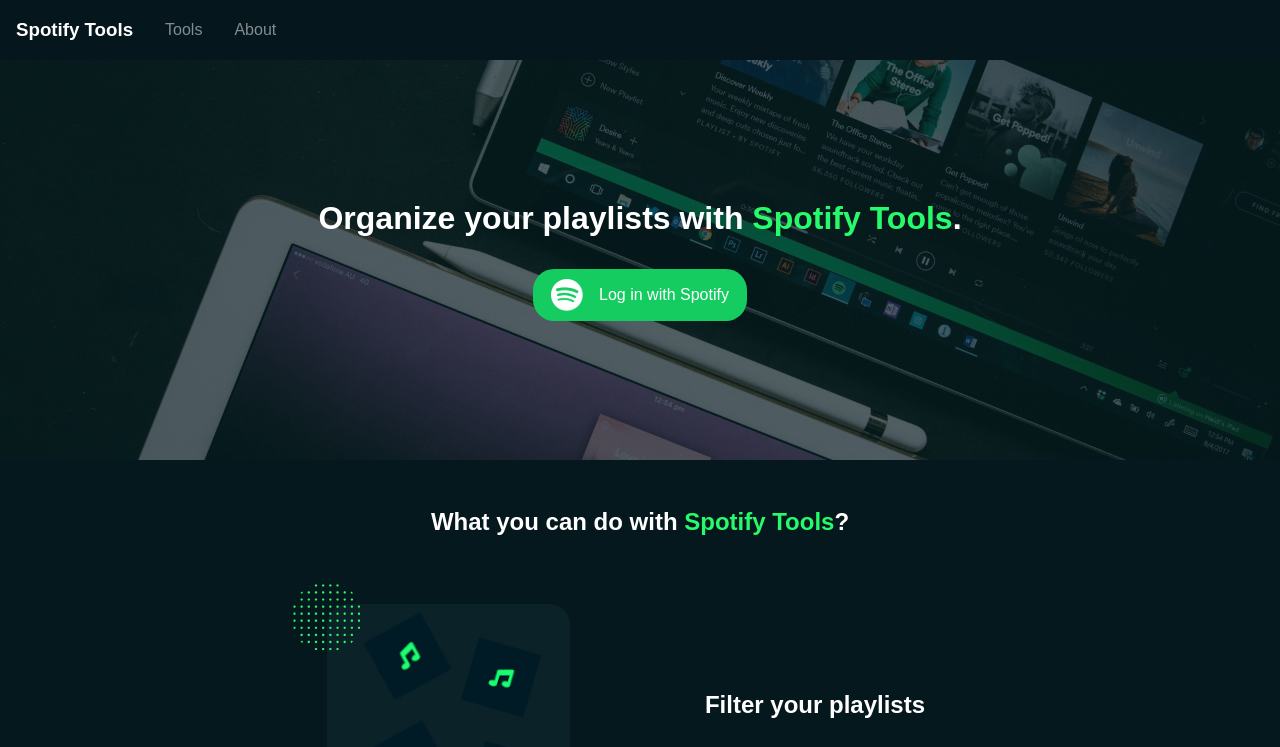
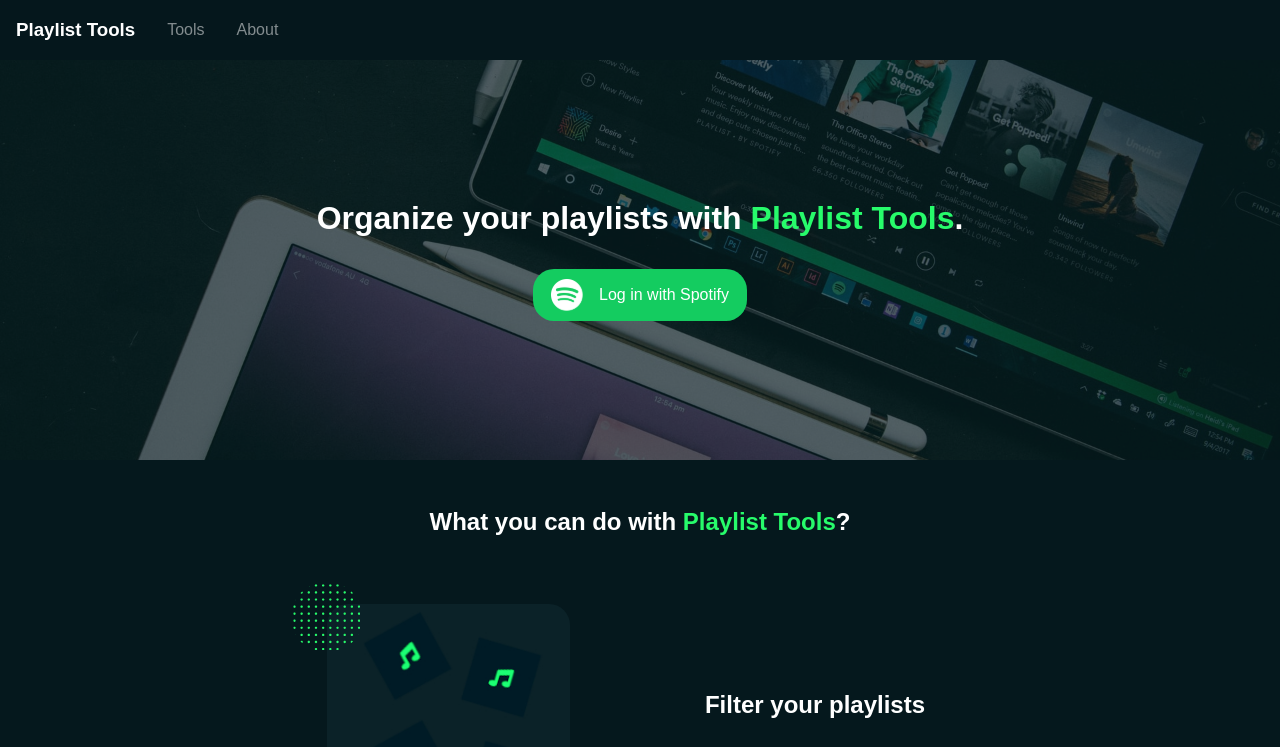
Before and after one commit to pawl0wski/Playlist-Tools, a Vue app: page / in a window 1280 px wide. Shown: the top 747 px of the page. Built offline with nearby package versions, Linux system fonts and the light colour scheme; no server answers; a web font is replaced by a local one.

Commit message:
Change name from Spotif-Tools to Playlist Tools

```diff
--- a/src/components/HomeView/Header.vue
+++ b/src/components/HomeView/Header.vue
@@ -3,7 +3,7 @@
         <div id="header-filter">
             <h1>
                 Organize your playlists with
-                <span class="main-color">Spotify Tools</span>.
+                <span class="main-color">Playlist Tools</span>.
             </h1>
             <SpotifyLoginButton v-if="!showLoginButton"></SpotifyLoginButton>
         </div>
--- a/src/components/NavigationBar/NavigationBar.vue
+++ b/src/components/NavigationBar/NavigationBar.vue
@@ -40,7 +40,7 @@
 export default defineComponent({
     data() {
         return {
-            name: "Spotify Tools",
+            name: "Playlist Tools",
             avatarUrl: "",
             username: "",
             isAuthorized: false,
--- a/src/views/AboutMe.vue
+++ b/src/views/AboutMe.vue
@@ -19,7 +19,7 @@
         </div>
         <div class="project-info">
             <h2>
-                Why I created <span class="main-color">Spotify Tools</span>?
+                Why I created <span class="main-color">Playlist Tools</span>?
             </h2>
             <p>
                 I really wanted to test my skills in the Vue framework so I
--- a/src/views/HomeView.vue
+++ b/src/views/HomeView.vue
@@ -2,7 +2,7 @@
     <div class="home">
         <Header></Header>
         <h2>
-            What you can do with <span class="main-color">Spotify Tools</span>?
+            What you can do with <span class="main-color">Playlist Tools</span>?
         </h2>
         <div class="tools-wrapper">
             <ToolInfo
--- a/vue.config.js
+++ b/vue.config.js
@@ -1,7 +1,7 @@
 const path = require('path');
 
 module.exports = {
-  publicPath: "/Spotify-Tools",
+  publicPath: "/Playlist-Tools",
   css: {
     loaderOptions: {
       sass: {
```
Also changed, not shown: 2 other files (tests, documents, lock files or other folders).
